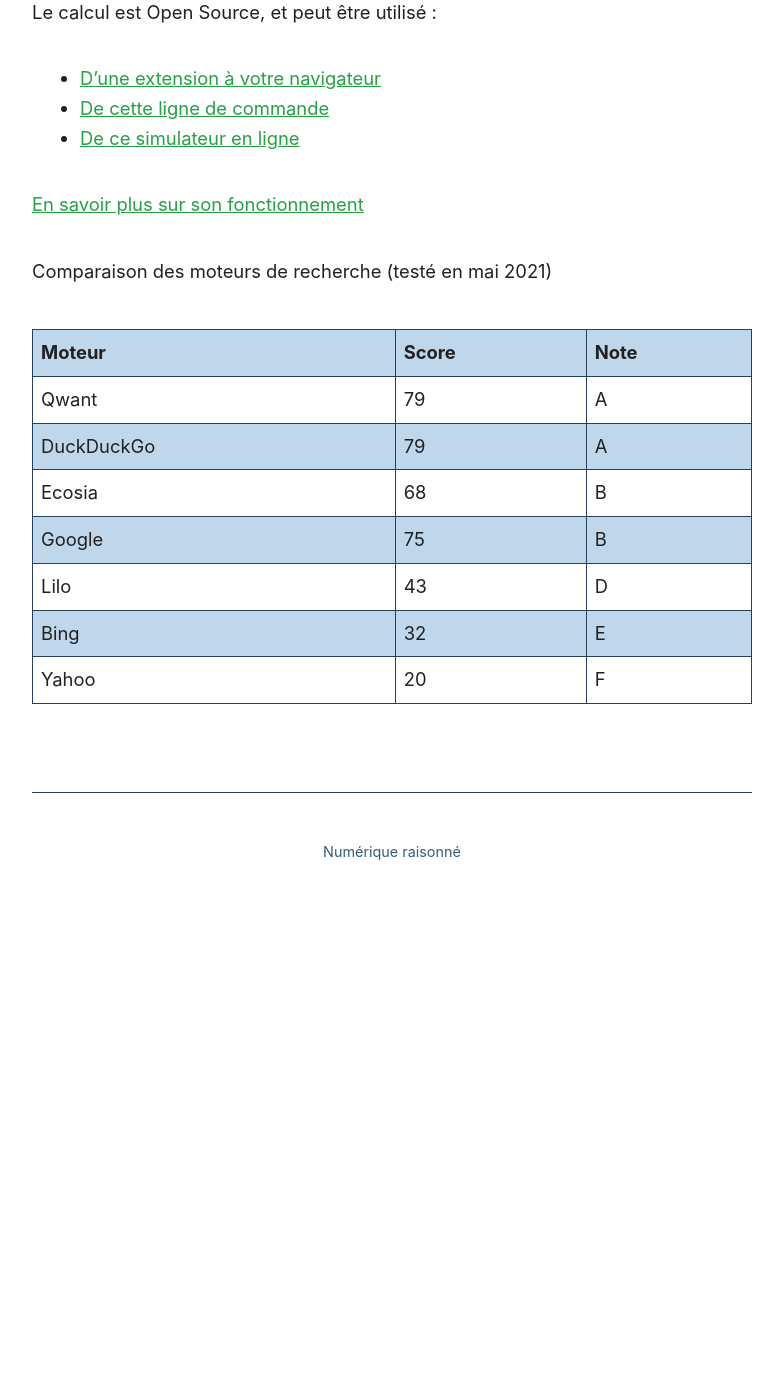
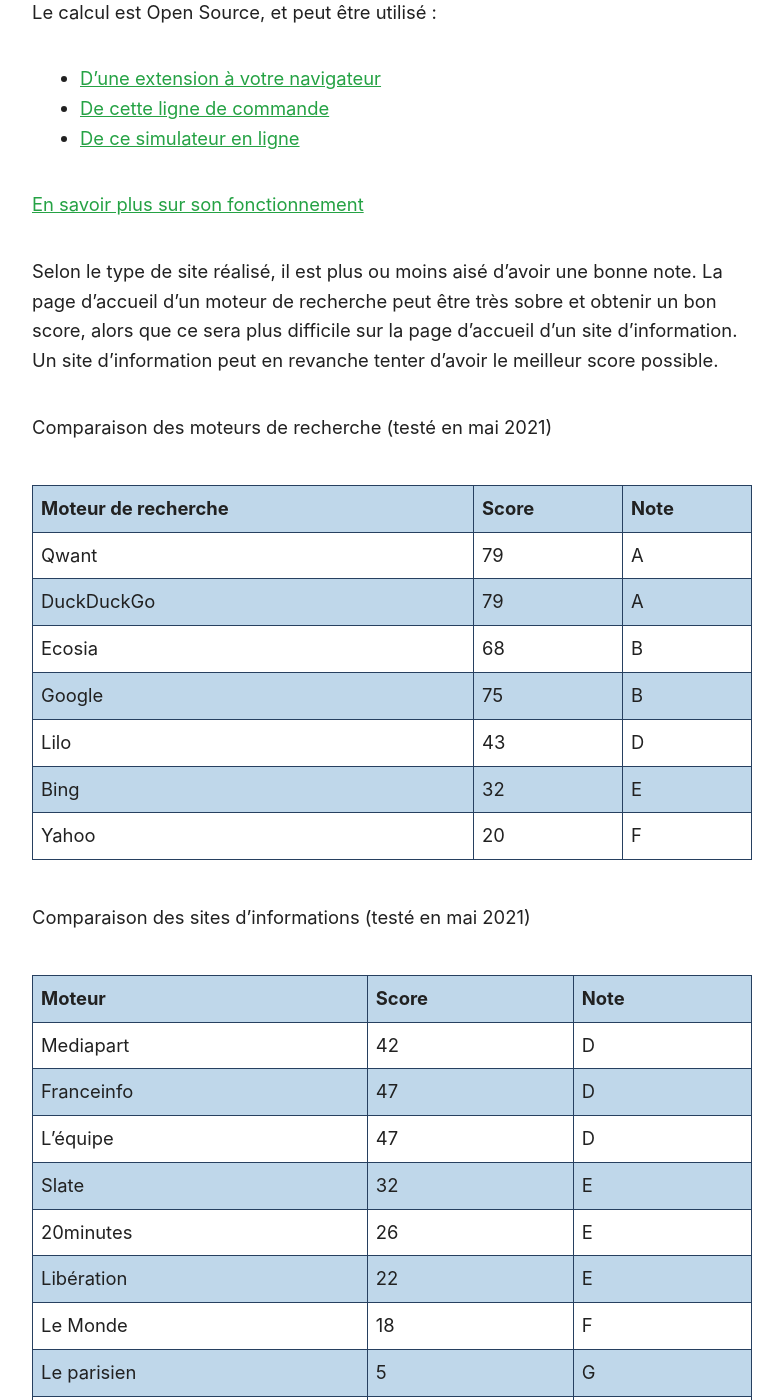
Before and after one commit to Slandais/slandais.github.io, a Jekyll site: the page built from _posts/2021-05-30-analyserSonSite.md, in a window 1280 px wide and 1400 px high, scrolled down 1332 px. Shown: the whole window, without its empty margins (248-1031 px from the left). Built offline with Jekyll 4.4.1, drawn with Linux system fonts in a browser that asks for light colours; before the commit the page ends 2233 px from its top, so only the background shows below that.

Commit message:
Update 2021-05-30-analyserSonSite.md

```diff
--- a/_posts/2021-05-30-analyserSonSite.md
+++ b/_posts/2021-05-30-analyserSonSite.md
@@ -30,9 +30,11 @@
 
 [En savoir plus sur son fonctionnement](http://www.ecoindex.fr/quest-ce-que-ecoindex/)
 
+Selon le type de site réalisé, il est plus ou moins aisé d'avoir une bonne note. La page d'accueil d'un moteur de recherche peut être très sobre et obtenir un bon score, alors que ce sera plus difficile sur la page d'accueil d'un site d'information. Un site d'information peut en revanche tenter d'avoir le meilleur score possible.
+
 Comparaison des moteurs de recherche (testé en mai 2021)
 
-| Moteur          | Score           | Note            |
+| Moteur de recherche         | Score           | Note            |
 | --------------- | --------------- | --------------- |
 | Qwant           | 79              | A |
 | DuckDuckGo      | 79 | A |
@@ -41,3 +43,17 @@
 |    Lilo         |    43    | D |
 |    Bing         |    32    | E   |
 |    Yahoo        |    20    | F   |
+
+Comparaison des sites d'informations (testé en mai 2021)
+
+| Moteur          | Score           | Note            |
+| --------------- | --------------- | --------------- |
+| Mediapart          | 42 | D |
+| Franceinfo          | 47 | D |
+| L'équipe          | 47 | D |
+|    Slate       |    32    | E |
+|    20minutes       |    26    | E |
+|    Libération       |    22    | E |
+|    Le Monde         |    18    | F |
+|    Le parisien         |    5    | G   |
+|    Le Figaro        |    0    | G   |
```
